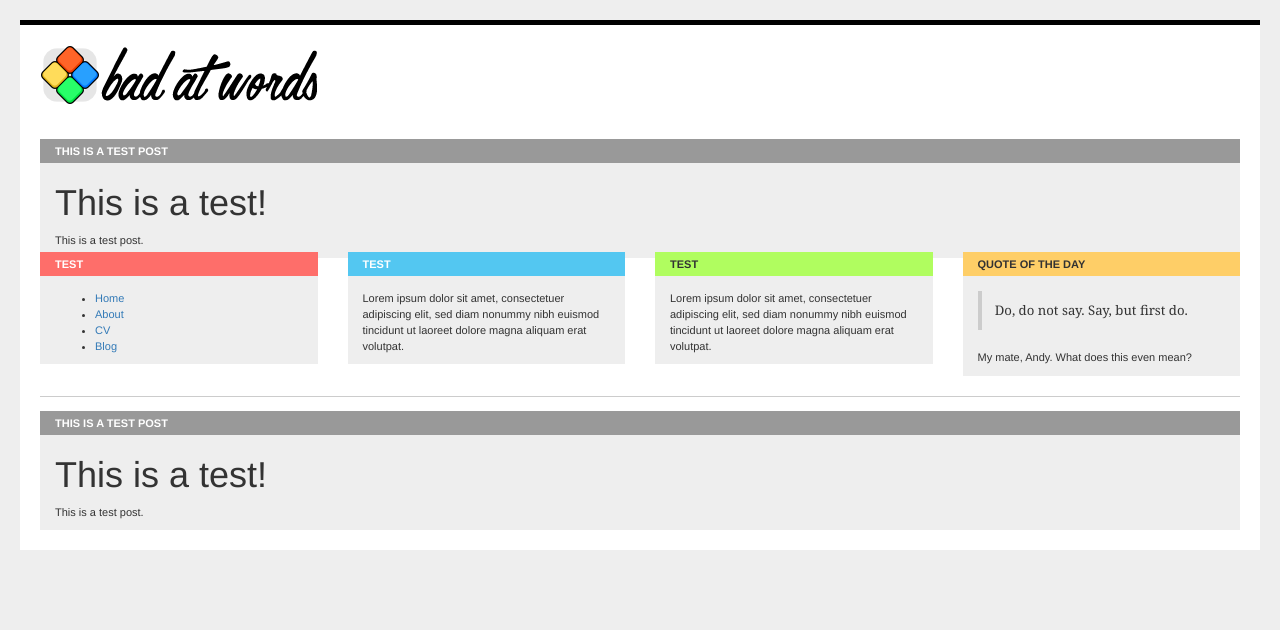
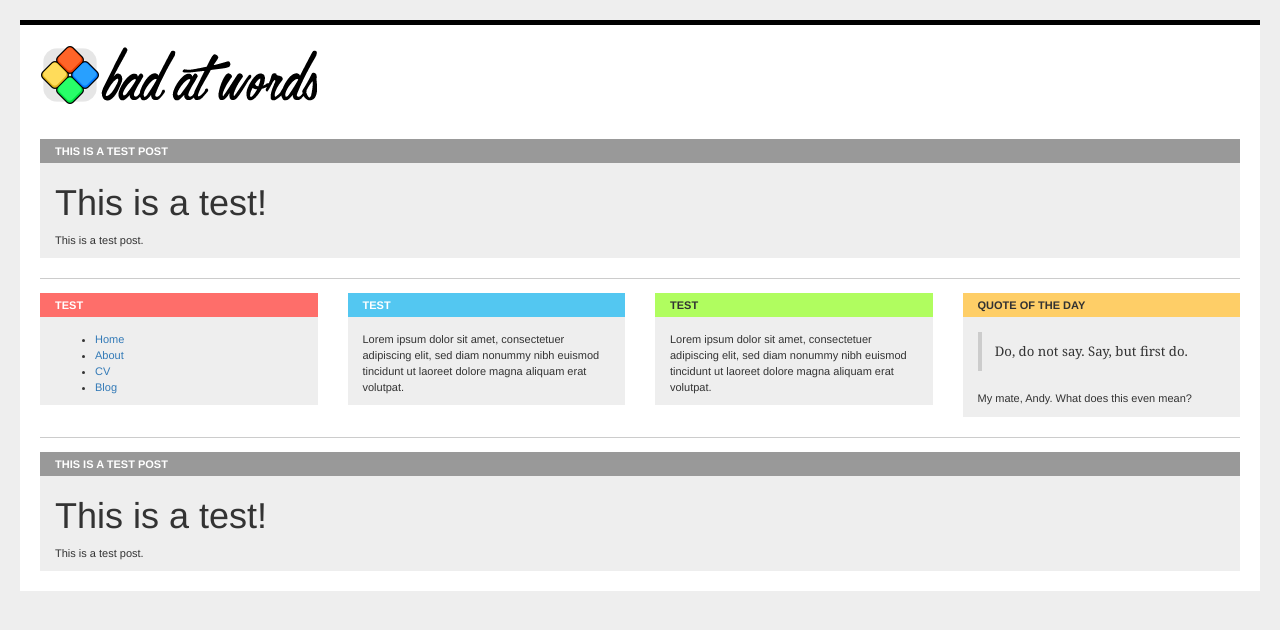
Before and after one commit to davidgitstuff/davidgitstuff.github.io, a Jekyll site: the page built from index.html, in a window 1280 px wide. Shown: the top 630 px of the page. Built offline with Jekyll 4.4.1, drawn with Linux system fonts in a browser that asks for light colours.

Commit message:
Update default layout

```diff
--- a/_layouts/default.html
+++ b/_layouts/default.html
@@ -29,17 +29,6 @@
 
 <div class="row">
 
-<!-- potential nav
-  <div class="col-md-1">
-    <div class="col-md-12 greybox">
-      <h2 class="colgrey">TEST</h2>
-      <p>
-        TEST NAV
-      </p>
-    </div>
-  </div>
--->
-
 	  <div class="col-md-12">
 		  <div class="col-md-12 greybox">
 		    <h2 class="colgrey">{{ page.title }}</h2>
@@ -49,32 +38,9 @@
 		  </div>
 	  </div>
 
-
-<!-- </div>
-    <div class="row">
-      <div class="col-md-12">
-        <br/>
-      </div>
-    </div>
-      <div class="row pad15">
-            <div class="row">
-              <div class="col-md-1 bg-blue">.col-md-1</div>
-              <div class="col-md-1 bg-purple">.col-md-1</div>
-              <div class="col-md-1 bg-red">.col-md-1</div>
-              <div class="col-md-1 bg-orange">.col-md-1</div>
-              <div class="col-md-1 bg-yellow">.col-md-1</div>
-              <div class="col-md-1 bg-green">.col-md-1</div>
-              <div class="col-md-1 bg-blue">.col-md-1</div>
-              <div class="col-md-1 bg-purple">.col-md-1</div>
-              <div class="col-md-1 bg-red">.col-md-1</div>
-              <div class="col-md-1 bg-orange">.col-md-1</div>
-              <div class="col-md-1 bg-yellow">.col-md-1</div>
-              <div class="col-md-1 bg-green">.col-md-1</div>
-            </div>
-      </div> -->
-
  </div>
 
+ <hr/>
 
       <div class="row">
 
```
Lines whose indentation alone changed are shown as unchanged.
